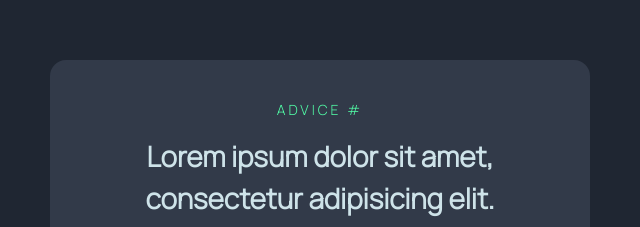
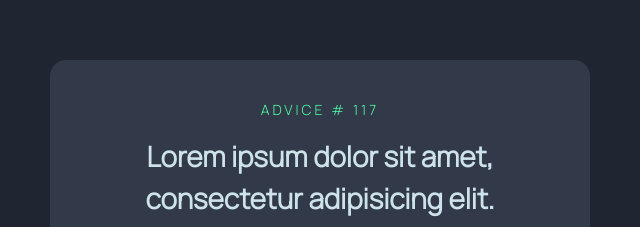
Before and after one commit to sangam2109/Advice-Generator-Frontend, a plain HTML site: page index.html in a window 1280 px wide. Shown: the part 179-406 px from the top of the page, 320-960 px from the left. Drawn offline with Linux system fonts and the light colour scheme.

Commit message:
added 117

```diff
--- a/index.html
+++ b/index.html
@@ -17,7 +17,7 @@
   <div class="container">
     <div class="advice-id">
       <!-- Advice #Advice ID goes here -->
-      ADVICE # <span id="advice-id"></span>
+      ADVICE # <span id="advice-id">117</span>
     </div>
     <blockquote id="text">
       <p id="advice-text">Lorem ipsum dolor sit amet, consectetur adipisicing elit. Temporibus, nobis!</p>
```
